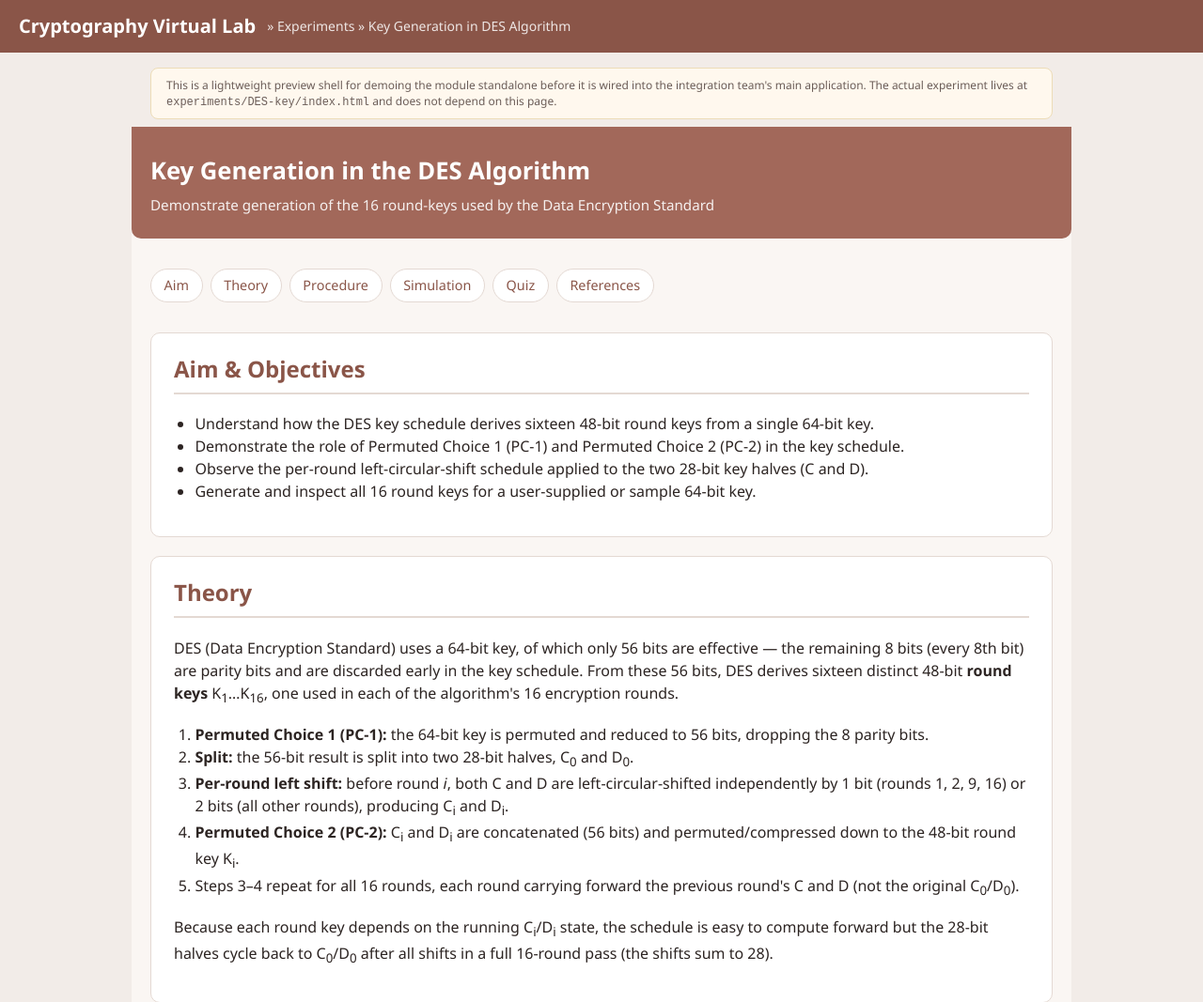
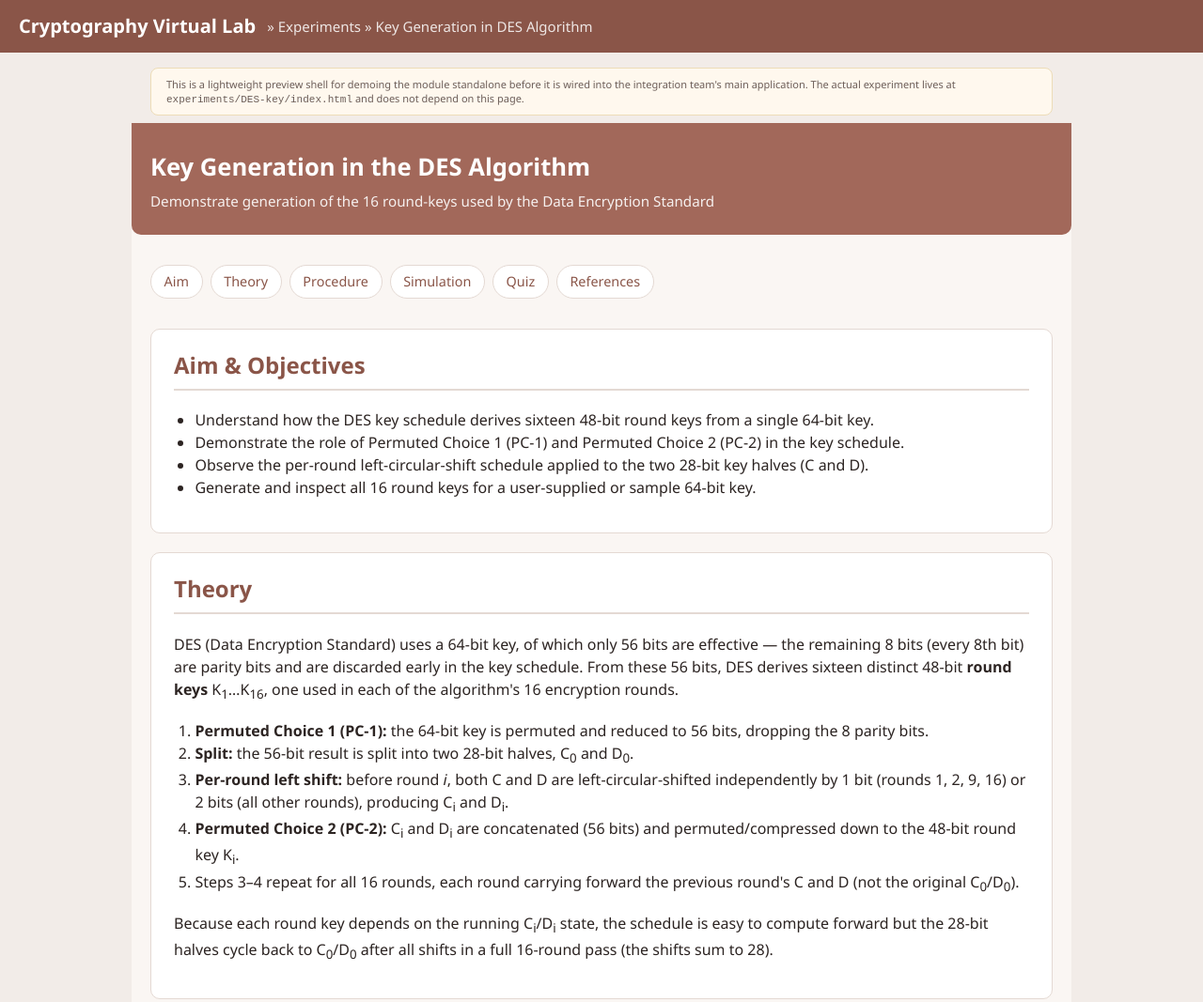
Before and after one commit to shreyshNair/Virtual-Lab, a plain HTML site: page demo/index.html in a window 1280 px wide. Shown: the top 1067 px of the page at 94% size. Drawn offline with Linux system fonts and the light colour scheme.

Commit message:
Widen type-scale steps in demo shell to clear 1.25 ratio threshold

```diff
--- a/demo/index.html
+++ b/demo/index.html
@@ -16,7 +16,7 @@
     gap: 0.75rem;
   }
   .shell-header .brand { font-weight: 700; font-size: 1.25rem; }
-  .shell-header .crumb { opacity: 0.85; font-size: 0.875rem; }
+  .shell-header .crumb { opacity: 0.85; font-size: 0.9375rem; }
   .shell-note {
     max-width: 960px;
     margin: 1rem auto 0;
@@ -24,7 +24,7 @@
     background: #fff8ee;
     border: 1px solid #eddcb8;
     border-radius: 8px;
-    font-size: 0.75rem;
+    font-size: 0.6875rem;
     color: #6b5d58;
   }
   iframe {
```
